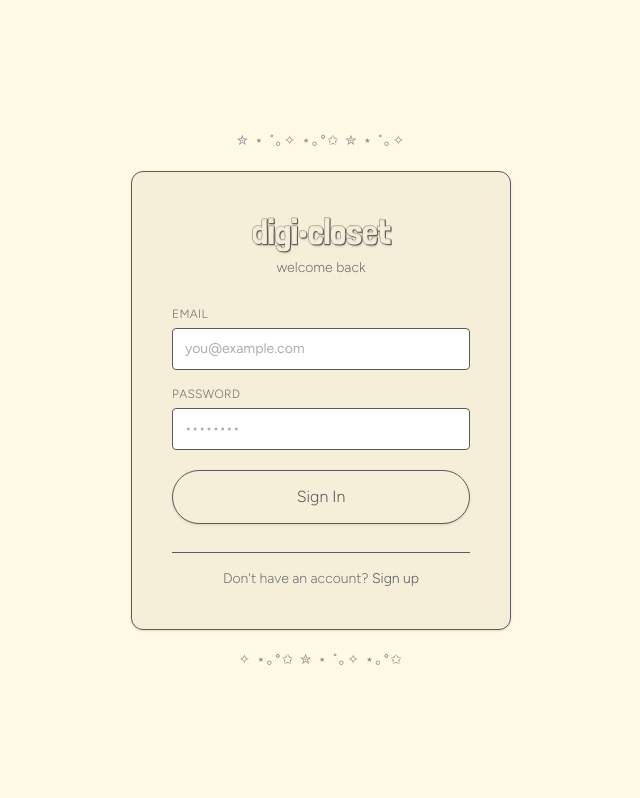
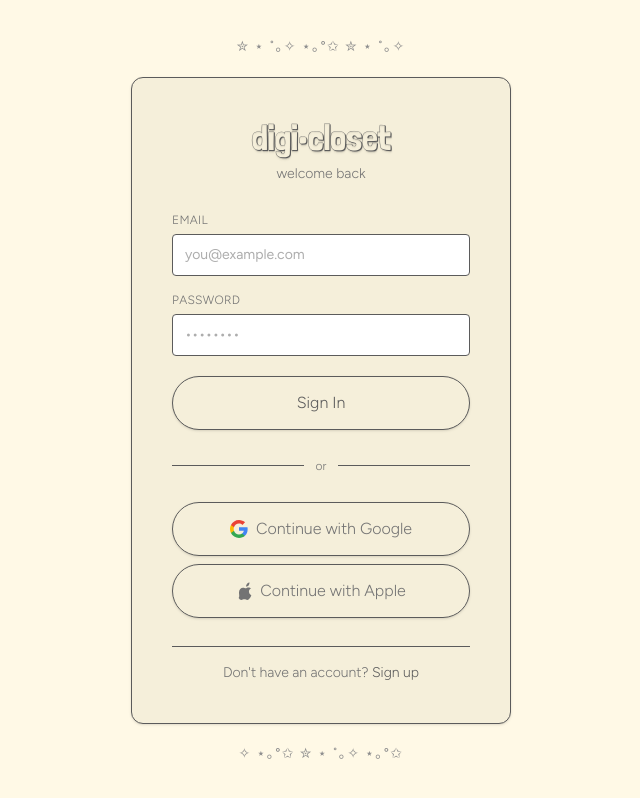
Before and after one commit to israelavendanojr/digital-closet, a React (Vite) app in the folder frontend/: page /sign-in in a window 1280 px wide. Shown: the whole page, without its empty margins (319-959 px from the left). Built offline with nearby package versions, Linux system fonts and the light colour scheme; no server answers.

Commit message:
Reintroduce OAuth

```diff
--- a/frontend/src/App.tsx
+++ b/frontend/src/App.tsx
@@ -1,5 +1,5 @@
 import { BrowserRouter, Routes, Route } from 'react-router-dom'
-import { SignedIn, SignedOut, RedirectToSignIn } from '@clerk/clerk-react'
+import { SignedIn, SignedOut, RedirectToSignIn, AuthenticateWithRedirectCallback } from '@clerk/clerk-react'
 import TopNav from './components/layout/TopNav'
 
 import Home from './pages/Home'
@@ -22,6 +22,7 @@ function App() {
       <Routes>
         <Route path="/sign-in/*" element={<SignInPage />} />
         <Route path="/sign-up/*" element={<SignUpPage />} />
+        <Route path="/sso-callback" element={<AuthenticateWithRedirectCallback />} />
         <Route
           path="/*"
           element={
--- a/frontend/src/pages/SignIn.tsx
+++ b/frontend/src/pages/SignIn.tsx
@@ -17,6 +17,15 @@ export default function SignInPage() {
   const [password, setPassword] = useState('')
   const [error, setError] = useState('')
   const [loading, setLoading] = useState(false)
+
+  const handleOAuth = async (strategy: 'oauth_google' | 'oauth_apple') => {
+    if (!isLoaded) return
+    await signIn.authenticateWithRedirect({
+      strategy,
+      redirectUrl: '/sso-callback',
+      redirectUrlComplete: '/',
+    })
+  }
 
   const handleSignIn = async (e: { preventDefault(): void }) => {
     e.preventDefault()
@@ -100,6 +109,29 @@ export default function SignInPage() {
           </Button>
         </form>
 
+        <div className="flex items-center gap-3">
+          <div className="flex-1 border-t border-border" />
+          <span className="text-xs text-text-muted font-light">or</span>
+          <div className="flex-1 border-t border-border" />
+        </div>
+        <div className="flex flex-col gap-2">
+          <Button type="button" variant="ghost" size="lg" className="w-full" onClick={() => handleOAuth('oauth_google')}>
+            <svg width="18" height="18" viewBox="0 0 18 18" fill="none" xmlns="http://www.w3.org/2000/svg">
+              <path d="M17.64 9.2045c0-.6381-.0573-1.2518-.1636-1.8409H9v3.4814h4.8436c-.2086 1.125-.8427 2.0782-1.7959 2.7164v2.2581h2.9087c1.7018-1.5668 2.6836-3.874 2.6836-6.615z" fill="#4285F4"/>
+              <path d="M9 18c2.43 0 4.4673-.8059 5.9564-2.1805l-2.9087-2.2581c-.8059.54-1.8368.8591-3.0477.8591-2.3441 0-4.3282-1.5832-5.036-3.7105H.9574v2.3318C2.4382 15.9832 5.4818 18 9 18z" fill="#34A853"/>
+              <path d="M3.964 10.71c-.18-.54-.2823-1.1168-.2823-1.71s.1023-1.17.2823-1.71V4.9582H.9573C.3477 6.1732 0 7.5477 0 9s.3477 2.8268.9573 4.0418L3.964 10.71z" fill="#FBBC05"/>
+              <path d="M9 3.5795c1.3214 0 2.5077.4541 3.4405 1.346l2.5813-2.5814C13.4632.8918 11.4259 0 9 0 5.4818 0 2.4382 2.0168.9573 4.9582L3.964 7.29C4.6718 5.1627 6.6559 3.5795 9 3.5795z" fill="#EA4335"/>
+            </svg>
+            Continue with Google
+          </Button>
+          <Button type="button" variant="ghost" size="lg" className="w-full" onClick={() => handleOAuth('oauth_apple')}>
+            <svg width="16" height="18" viewBox="0 0 814 1000" fill="currentColor" xmlns="http://www.w3.org/2000/svg">
+              <path d="M788.1 340.9c-5.8 4.5-108.2 62.2-108.2 190.5 0 148.4 130.3 200.9 134.2 202.2-.6 3.2-20.7 71.9-68.7 141.9-42.8 61.6-87.5 123.1-155.5 123.1s-85.5-39.5-164-39.5c-76 0-103.7 40.8-165.9 40.8s-105-42.3-150.3-109.7C172.8 791.1 128 682.9 128 581c0-174.7 113.4-267.3 224.6-267.3 59.2 0 108.4 39.5 147.6 39.5 37.6 0 96.4-41.5 164.4-41.5 26.4 0 108.2 2.6 168.1 80.2zm-127.5-152.7c29.8-35.5 51.1-84.7 51.1-133.9 0-6.8-.5-13.7-1.7-20.3-48.1 1.9-104.9 32.6-139.5 72.4-26.7 30.5-52 79.7-52 129.5 0 7.5 1.3 15 2 17.4 3 .7 7.9 1.3 12.8 1.3 43.3 0 97.6-29.3 127.3-66.4z"/>
+            </svg>
+            Continue with Apple
+          </Button>
+        </div>
+
         <div className="flex flex-col gap-4">
           <div className="border-t border-border" />
           <p className="text-sm text-text-muted font-light text-center">
--- a/frontend/src/pages/SignUp.tsx
+++ b/frontend/src/pages/SignUp.tsx
@@ -21,6 +21,15 @@ export default function SignUpPage() {
   const [code, setCode] = useState('')
   const [error, setError] = useState('')
   const [loading, setLoading] = useState(false)
+
+  const handleOAuth = async (strategy: 'oauth_google' | 'oauth_apple') => {
+    if (!isLoaded) return
+    await signUp.authenticateWithRedirect({
+      strategy,
+      redirectUrl: '/sso-callback',
+      redirectUrlComplete: '/',
+    })
+  }
 
   const handleRegister = async (e: { preventDefault(): void }) => {
     e.preventDefault()
@@ -154,6 +163,33 @@ export default function SignUpPage() {
           </form>
         )}
 
+        {step === 'register' && (
+          <>
+            <div className="flex items-center gap-3">
+              <div className="flex-1 border-t border-border" />
+              <span className="text-xs text-text-muted font-light">or</span>
+              <div className="flex-1 border-t border-border" />
+            </div>
+            <div className="flex flex-col gap-2">
+              <Button type="button" variant="ghost" size="lg" className="w-full" onClick={() => handleOAuth('oauth_google')}>
+                <svg width="18" height="18" viewBox="0 0 18 18" fill="none" xmlns="http://www.w3.org/2000/svg">
+                  <path d="M17.64 9.2045c0-.6381-.0573-1.2518-.1636-1.8409H9v3.4814h4.8436c-.2086 1.125-.8427 2.0782-1.7959 2.7164v2.2581h2.9087c1.7018-1.5668 2.6836-3.874 2.6836-6.615z" fill="#4285F4"/>
+                  <path d="M9 18c2.43 0 4.4673-.8059 5.9564-2.1805l-2.9087-2.2581c-.8059.54-1.8368.8591-3.0477.8591-2.3441 0-4.3282-1.5832-5.036-3.7105H.9574v2.3318C2.4382 15.9832 5.4818 18 9 18z" fill="#34A853"/>
+                  <path d="M3.964 10.71c-.18-.54-.2823-1.1168-.2823-1.71s.1023-1.17.2823-1.71V4.9582H.9573C.3477 6.1732 0 7.5477 0 9s.3477 2.8268.9573 4.0418L3.964 10.71z" fill="#FBBC05"/>
+                  <path d="M9 3.5795c1.3214 0 2.5077.4541 3.4405 1.346l2.5813-2.5814C13.4632.8918 11.4259 0 9 0 5.4818 0 2.4382 2.0168.9573 4.9582L3.964 7.29C4.6718 5.1627 6.6559 3.5795 9 3.5795z" fill="#EA4335"/>
+                </svg>
+                Continue with Google
+              </Button>
+              <Button type="button" variant="ghost" size="lg" className="w-full" onClick={() => handleOAuth('oauth_apple')}>
+                <svg width="16" height="18" viewBox="0 0 814 1000" fill="currentColor" xmlns="http://www.w3.org/2000/svg">
+                  <path d="M788.1 340.9c-5.8 4.5-108.2 62.2-108.2 190.5 0 148.4 130.3 200.9 134.2 202.2-.6 3.2-20.7 71.9-68.7 141.9-42.8 61.6-87.5 123.1-155.5 123.1s-85.5-39.5-164-39.5c-76 0-103.7 40.8-165.9 40.8s-105-42.3-150.3-109.7C172.8 791.1 128 682.9 128 581c0-174.7 113.4-267.3 224.6-267.3 59.2 0 108.4 39.5 147.6 39.5 37.6 0 96.4-41.5 164.4-41.5 26.4 0 108.2 2.6 168.1 80.2zm-127.5-152.7c29.8-35.5 51.1-84.7 51.1-133.9 0-6.8-.5-13.7-1.7-20.3-48.1 1.9-104.9 32.6-139.5 72.4-26.7 30.5-52 79.7-52 129.5 0 7.5 1.3 15 2 17.4 3 .7 7.9 1.3 12.8 1.3 43.3 0 97.6-29.3 127.3-66.4z"/>
+                </svg>
+                Continue with Apple
+              </Button>
+            </div>
+          </>
+        )}
+
         <div className="flex flex-col gap-4">
           <div className="border-t border-border" />
           <p className="text-sm text-text-muted font-light text-center">
```
